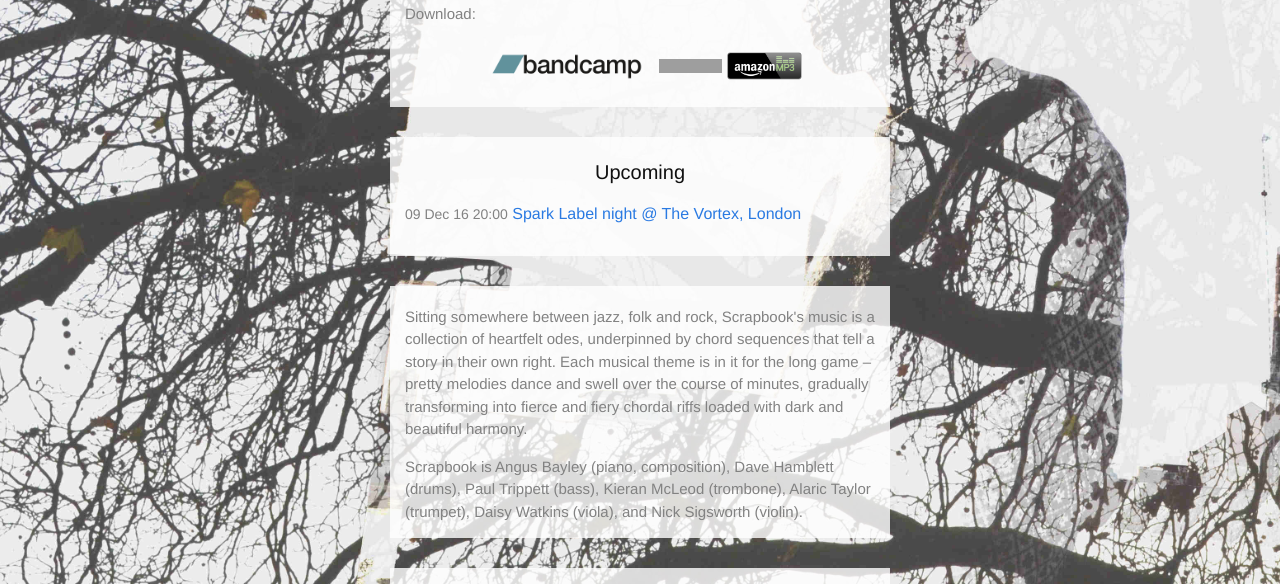
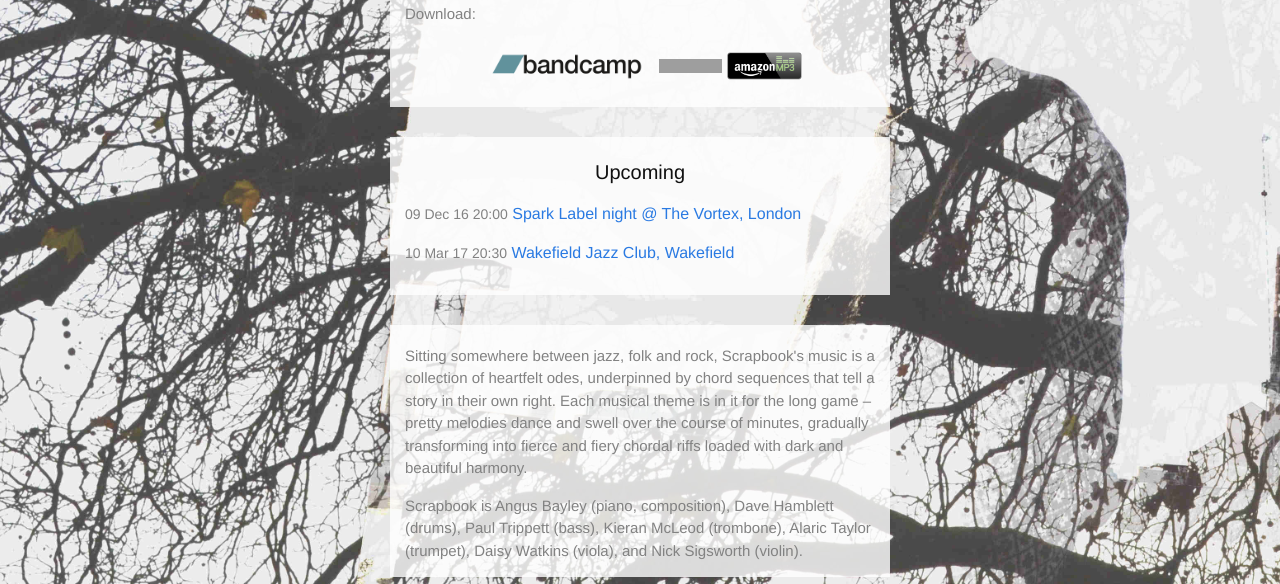
Before and after one commit to angusbayley/scrapbook-site, a Jekyll site: the page built from index.html, in a window 1280 px wide and 900 px high, scrolled down 1167 px, cut to the strip 16-600 px from the top of the window. Built offline with Jekyll 4.4.1, drawn with Linux system fonts in a browser that asks for light colours; comment, search, counter and statistics services are not loaded; grey boxes are pictures that could not be loaded.

Commit message:
add link to vortex gig, add wakefiled gig

```diff
--- a/index.html
+++ b/index.html
@@ -52,7 +52,8 @@
     <div class="home">
       <h1 class="page-heading">Upcoming</h1>
       <ul class="post-list">
-        <li><span class="post-meta">09 Dec 16 20:00</span> <a>Spark Label night @ The Vortex, London</a></li>
+        <li><span class="post-meta">09 Dec 16 20:00</span> <a href="http://www.vortexjazz.co.uk/event/spark-label-showcase-tom-green-septet-angus-bayleys-scrapbook-guests/">Spark Label night @ The Vortex, London</a></li>
+        <li><span class="post-meta">10 Mar 17 20:30</span> <a href="http://www.wakefieldjazz.org/">Wakefield Jazz Club, Wakefield</a></li>
       </ul>
     </div>
   </div>
```
